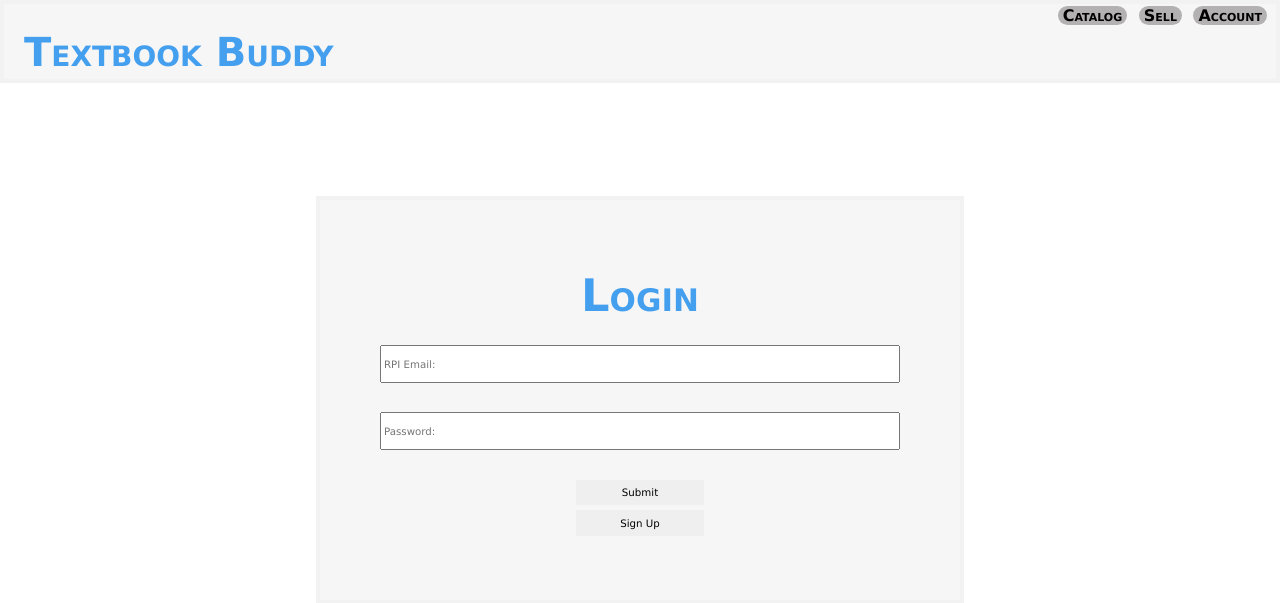
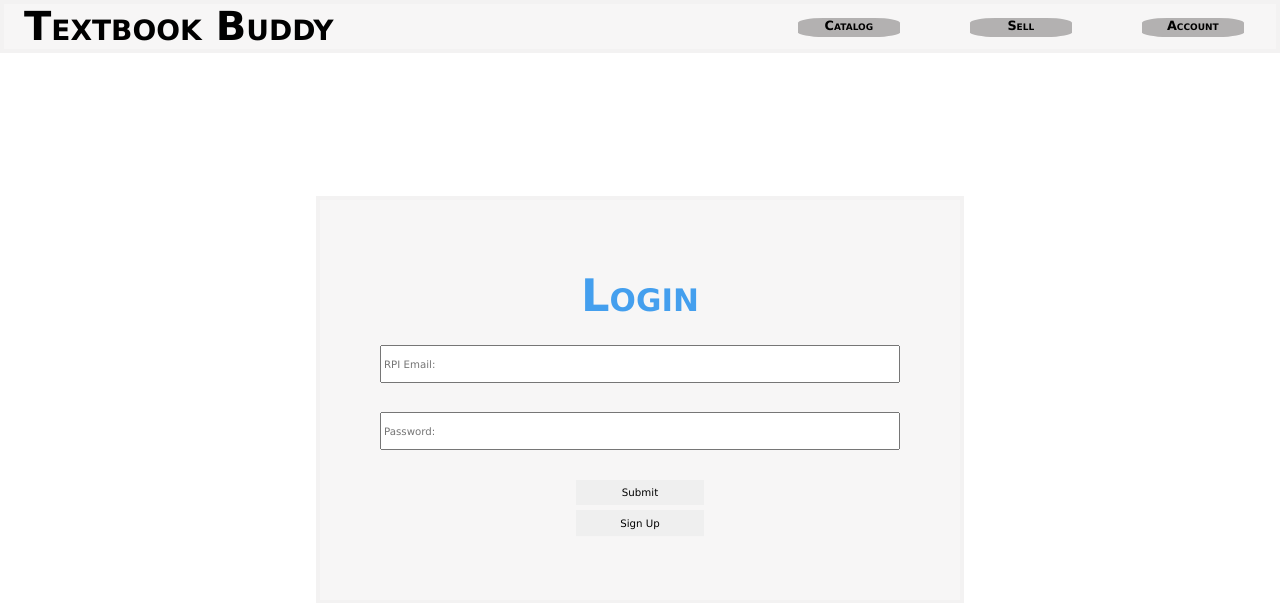
Before and after one commit to bdngeorge/itws-term-project, a PHP site: page /account/login.php in a window 1280 px wide. Shown: the top 603 px of the page. Run offline with PHP 8.4, Linux system fonts and the light colour scheme.

Commit message:
Header fixed

```diff
--- a/account/login.php
+++ b/account/login.php
@@ -48,7 +48,7 @@
 
   </head>
   <body>
-    <?php include("../includes/header2.inc.php"); ?>
+    <?php include("../includes/header.inc.php"); ?>
 
     <section class="center-items center-self body">
       <h2 class="bold">Login</h2>
--- a/catalog/uploadBooks.php
+++ b/catalog/uploadBooks.php
@@ -76,7 +76,7 @@
     </script>
   </head>
   <body>
-    <?php include("../includes/header.php"); ?>
+    <?php include("../includes/header.inc.php"); ?>
     <section class="center-items center-self body" style="margin-top: 20px;">
       <h2 class="bold"> Sell Book </h2>
 
--- a/includes/dbconnect.inc.php
+++ b/includes/dbconnect.inc.php
@@ -3,7 +3,7 @@
 
   $dbhost = 'localhost';
   $dbuser = 'root';
-  $dbpassword = '';
+  $dbpassword = 'root';
   $dbname = 'textbook_buddy';
 
   @ $db = new mysqli($dbhost, $dbuser, $dbpassword, $dbname);
--- a/includes/header.inc.php
+++ b/includes/header.inc.php
@@ -1,8 +1,10 @@
 <header>
   <a href="../"> <h1 class="logo left">  Textbook Buddy </h1> </a>
-  <ul class="hmenu right">
-    <a href="catalog.php"><li>Catalog</li></a>
-    <a href="uploadBooks.php"><li>Sell</li></a>
-    <a href="../account/account.php"><li>Account</li></a>
+  <ul class="hmenu">
+    <div>
+      <a href="catalog.php"><li>Catalog</li></a>
+      <a href="uploadBooks.php"><li>Sell</li></a>
+      <a href="../account/account.php"><li>Account</li></a>
+    </div>
   </ul>
 </header>
--- a/styles/general.css
+++ b/styles/general.css
@@ -17,21 +17,21 @@ COLOR PALETTE -- CSS HEX
 }
 
 header {
-  font-variant: small-caps;
-  height: 75px;
+	font-variant: small-caps;
+  height: 3.5vw;
+  display: flex;
   font-weight: bold;
+  border: 4px solid rgba(241, 239, 239, 0.555);
+  background-color: rgba(241, 239, 239, 0.555);
   color: black;
   align-items: center;
   justify-content: space-between;
-  border: 4px solid rgba(241, 239, 239, 0.555);
-  background-color: rgba(241, 239, 239, 0.555);
 }
 
 header h1 {
   font-size: 40px;
-  position: absolute;
+  padding: 0 0 0 20px;
   color: black;
-  padding: 0 0 0 1vw;
 }
 
 header a {
@@ -70,30 +70,21 @@ header a {
   justify-content: center;
 }
 
-/*  header menu items */
-.logo {
-  float:left;
-  padding: 25px 0 5px 20px;
-  color: #449fee;
-}
-
 .hmenu {
-  text-align: center;
-  float: right;
-  position: absolute;
-  top: 6px;
-  right: 10px;
+	text-align: center;
+  display: flex;
 }
 .hmenu a {
   color: black;
-  text-decoration: none;
-  padding: 0 3px 0 3px;
+	text-decoration: none;
+  padding: 0 2.5vw 0 2.5vw;
 }
-
 .hmenu li {
+  font-size: 1vw;
   background-color: rgb(179, 177, 177);
-  border-radius: 10px;
-  padding: 0 5px 0 5px;
+  border-radius: 25%;
   display: inline-block;
-  list-style: none;
+  width: 8vw;
+  height: 1.5vw;
+	list-style: none;
 }
```
Also changed, not shown: 1 other file.
